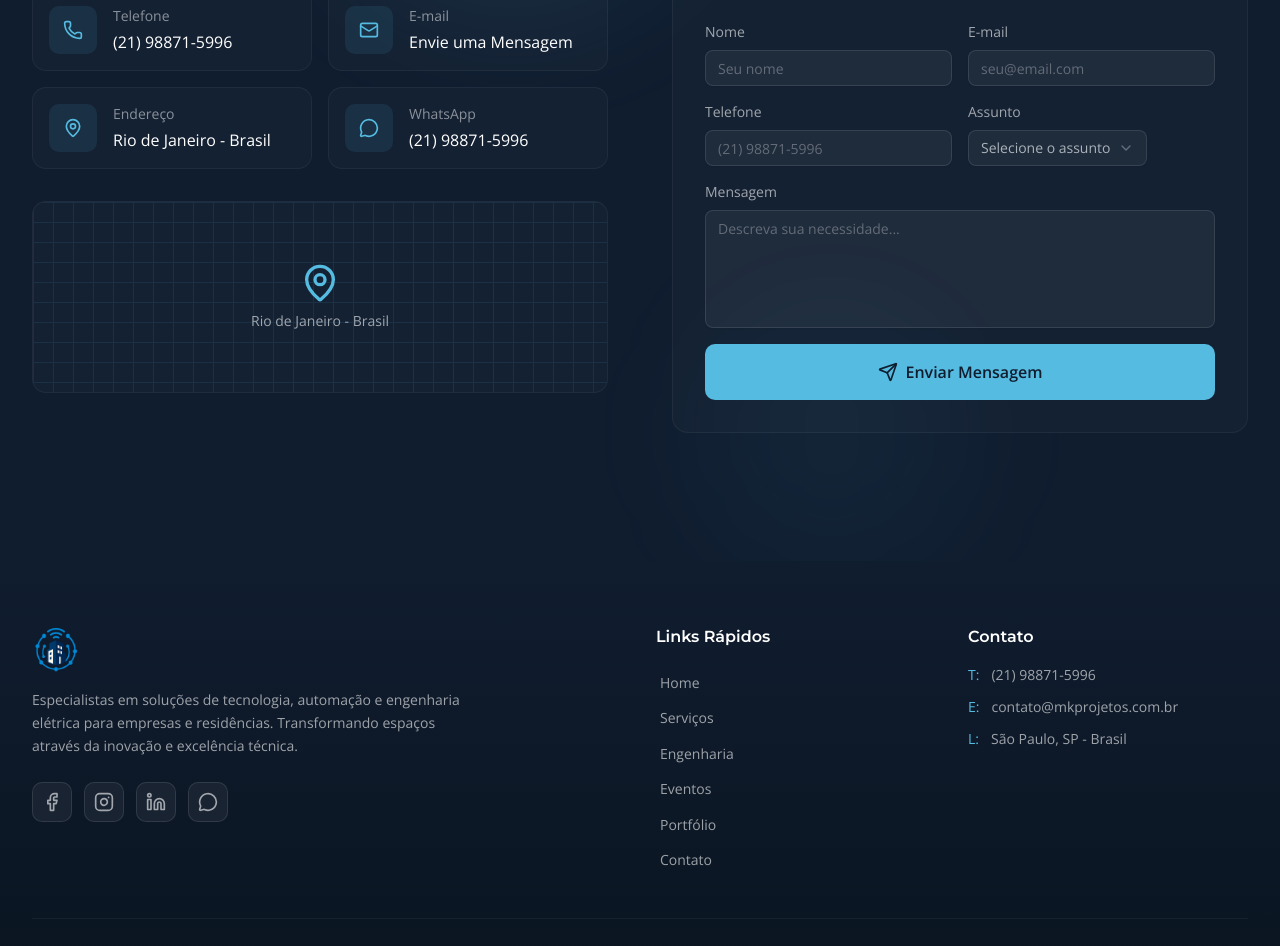
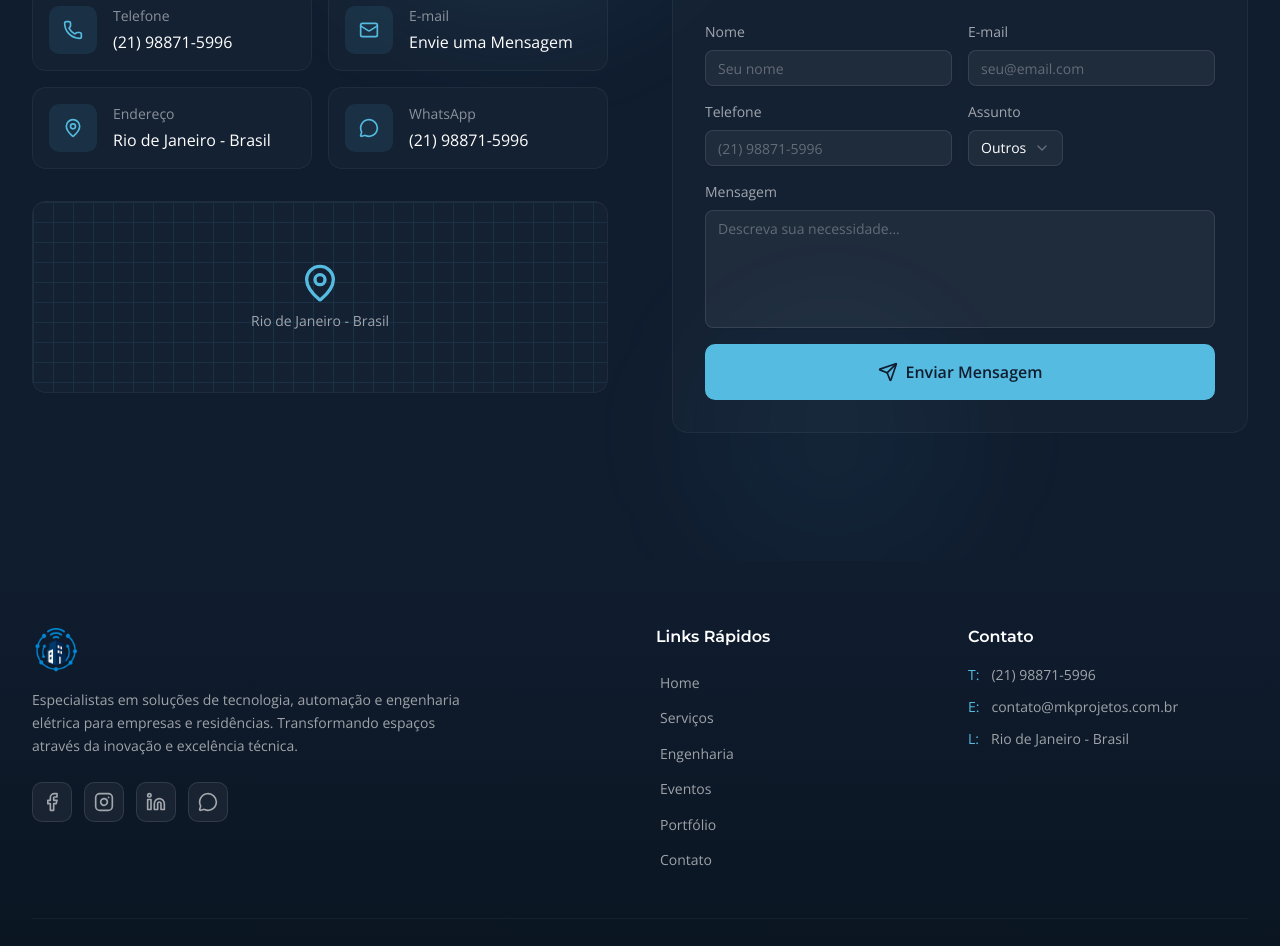
Before and after one commit to looizinho/kimi-mkprojetos, a React (Vite) app: page / in a window 1280 px wide. Shown: the part 6640-7586 px from the top of the page. Built offline with nearby package versions, Linux system fonts and the light colour scheme.

Commit message:
Ajustar contatos e formulário

```diff
--- a/src/sections/Contact.tsx
+++ b/src/sections/Contact.tsx
@@ -63,7 +63,7 @@ export default function Contact() {
   const titleRef = useRef<HTMLDivElement>(null);
   const infoRef = useRef<HTMLDivElement>(null);
   const formRef = useRef<HTMLFormElement>(null);
-  const [selectedSubject, setSelectedSubject] = useState('');
+  const [selectedSubject, setSelectedSubject] = useState('Outros');
   const [submitAttempted, setSubmitAttempted] = useState(false);
   const [isSubmitting, setIsSubmitting] = useState(false);
   const [isSubmitted, setIsSubmitted] = useState(false);
@@ -284,6 +284,7 @@ export default function Contact() {
                     type="tel"
                     name="phone"
                     placeholder="(21) 98871-5996"
+                    required
                     className="bg-white/5 border-white/10 text-white placeholder:text-white/30 focus:border-[#55BBE0] focus:ring-[#55BBE0]/20"
                   />
                 </div>
--- a/src/sections/Footer.tsx
+++ b/src/sections/Footer.tsx
@@ -163,7 +163,7 @@ export default function Footer() {
               <li className="flex items-start gap-3">
                 <span className="text-[#55BBE0] text-sm">L:</span>
                 <span className="text-white/60 text-sm">
-                  São Paulo, SP - Brasil
+                  Rio de Janeiro - Brasil
                 </span>
               </li>
             </ul>
```
